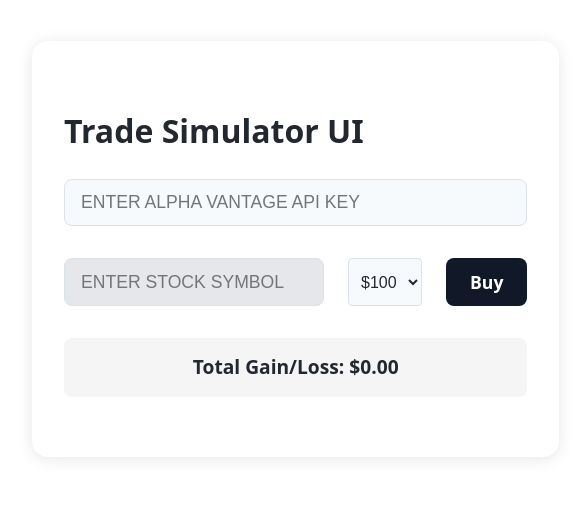
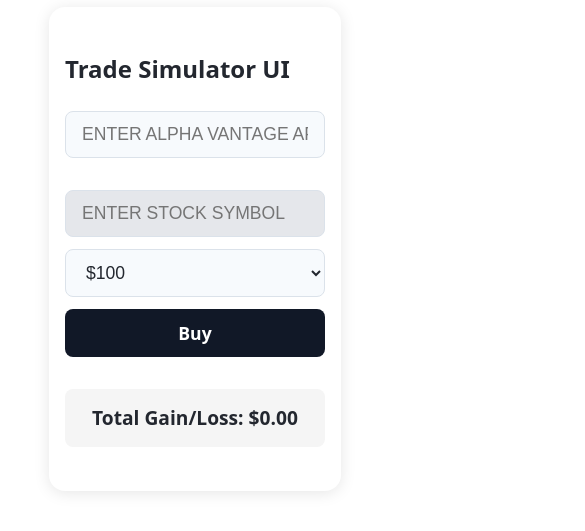
Before and after one commit to stewie1570/investment-simulator, a React (Vite) app: page / in a window 390 px wide. Shown: the part 173-704 px from the top of the page, 585 px wide, since content can reach past the window. Built offline with nearby package versions, Linux system fonts and the light colour scheme.

Commit message:
responsive design

```diff
--- a/src/App.css
+++ b/src/App.css
@@ -88,30 +88,43 @@
   border-radius: 16px;
   box-shadow: var(--card-shadow);
   padding: 2.5rem 2rem;
-  max-width: 500px;
+  width: 100%;
+  max-width: 1200px;
   margin: 2rem auto;
   text-align: left;
+  box-sizing: border-box;
+  overflow-x: hidden;
 }
+
 .sim-container h2 {
-  font-size: 2rem;
+  font-size: clamp(1.5rem, 4vw, 2rem);
   font-weight: 700;
   margin-bottom: 1.5rem;
   color: var(--text-primary);
 }
+
 .sim-input-row {
   display: flex;
+  flex-wrap: wrap;
   gap: 1rem;
   margin-bottom: 2rem;
+  width: 100%;
+  box-sizing: border-box;
 }
+
 .sim-input {
   flex: 1;
+  min-width: 0;
   padding: 0.75rem 1rem;
   border-radius: 8px;
   border: 1px solid var(--border-color);
   font-size: 1.1rem;
   color: var(--text-primary);
   background: var(--input-bg);
+  width: 100%;
+  box-sizing: border-box;
 }
+
 .sim-btn {
   background: var(--button-bg);
   color: #fff;
@@ -122,24 +135,37 @@
   font-weight: 600;
   cursor: pointer;
   transition: background 0.2s;
+  height: 48px;
+  display: inline-flex;
+  align-items: center;
+  justify-content: center;
+  white-space: nowrap;
+  min-width: 80px;
+  margin: 0;
 }
 .sim-btn:hover {
   background: var(--button-hover);
 }
+
 .sim-stock-list {
+  display: grid;
+  grid-template-columns: repeat(auto-fill, minmax(300px, 1fr));
+  gap: 1.25rem;
+}
+
+.sim-stock-card {
   display: flex;
   flex-direction: column;
-  gap: 1.25rem;
-}
-.sim-stock-card {
-  display: flex;
-  align-items: center;
-  justify-content: space-between;
   background: var(--bg-secondary);
   border-radius: 12px;
   padding: 1.25rem 1.5rem;
   box-shadow: var(--card-shadow);
 }
+
+.sim-stock-card > div:first-child {
+  margin-bottom: 1rem;
+}
+
 .sim-stock-symbol {
   font-size: 1.3rem;
   font-weight: 700;
@@ -147,26 +173,37 @@
   margin-bottom: 0.25rem;
   color: var(--text-primary);
 }
+
 .sim-stock-buy {
   font-size: 1.1rem;
   color: var(--text-primary);
   margin-bottom: 0.1rem;
 }
+
 .sim-stock-investment {
   color: var(--text-secondary);
 }
+
 .sim-stock-shares {
   color: var(--text-secondary);
 }
+
 .sim-stock-date {
   color: var(--text-secondary);
   font-size: 0.9rem;
 }
+
+.sim-sold, .sim-current {
+  margin-left: 0;
+  margin-top: 1rem;
+  padding-top: 1rem;
+  border-top: 1px solid var(--border-color);
+}
+
 .sim-sold {
   color: var(--success-text);
   font-size: 1.15rem;
   font-weight: 600;
-  margin-left: 1.5rem;
 }
 
 .sim-error {
@@ -199,20 +236,23 @@
 }
 
 .sim-select {
-  padding: 8px;
-  margin: 0 8px;
+  padding: 0.75rem 1rem;
   border: 1px solid var(--border-color);
-  border-radius: 4px;
-  font-size: 16px;
+  border-radius: 8px;
+  font-size: 1.1rem;
   background: var(--input-bg);
   color: var(--text-primary);
+  min-width: 120px;
+  height: 48px;
+  box-sizing: border-box;
+  flex-shrink: 0;
 }
 
 .sim-current {
   display: flex;
   flex-direction: column;
   align-items: flex-end;
-  gap: 8px;
+  gap: 0.5rem;
 }
 
 .sim-total-gainloss {
@@ -227,20 +267,23 @@
 }
 
 .sim-delete-btn {
-  background-color: var(--delete-button-bg);
+  background: var(--delete-button-bg);
   color: white;
   margin-top: 10px;
+  min-width: 80px;
+  margin: 0;
 }
 
 .sim-delete-btn:hover {
-  background-color: var(--delete-button-hover);
+  background: var(--delete-button-hover);
 }
 
 .sim-button-group {
   display: flex;
-  flex-direction: column;
-  gap: 8px;
-  margin-top: 8px;
+  gap: 0.5rem;
+  justify-content: flex-end;
+  align-items: center;
+  margin-top: 0.5rem;
 }
 
 .sim-price-input {
@@ -259,3 +302,48 @@
   border-color: var(--button-bg);
   box-shadow: 0 0 0 2px rgba(59, 130, 246, 0.25);
 }
+
+@media (max-width: 768px) {
+  .sim-container {
+    padding: 1.5rem 1rem;
+    margin: 1rem auto;
+  }
+
+  .sim-input-row {
+    flex-direction: column;
+    gap: 0.75rem;
+  }
+
+  .sim-input, .sim-select {
+    width: 100%;
+    min-width: unset;
+  }
+
+  .sim-btn {
+    width: 100%;
+  }
+
+  .sim-stock-list {
+    grid-template-columns: 1fr;
+  }
+
+  .sim-stock-card {
+    padding: 1rem;
+  }
+
+  .sim-button-group {
+    flex-direction: column;
+  }
+}
+
+@media (min-width: 769px) and (max-width: 1024px) {
+  .sim-stock-list {
+    grid-template-columns: repeat(2, 1fr);
+  }
+}
+
+@media (min-width: 1025px) {
+  .sim-stock-list {
+    grid-template-columns: repeat(3, 1fr);
+  }
+}
```
